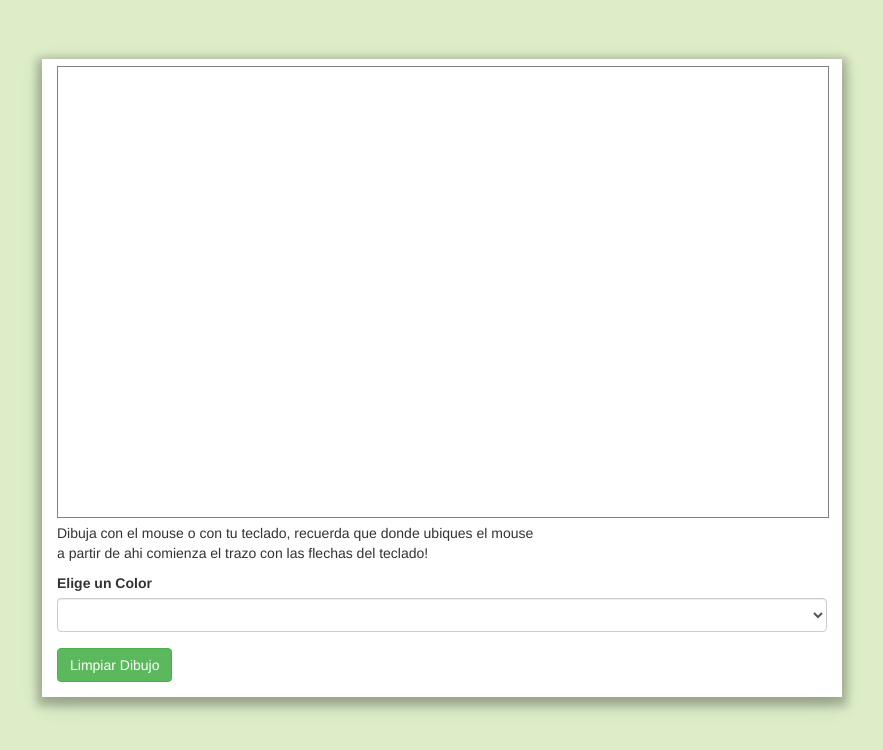
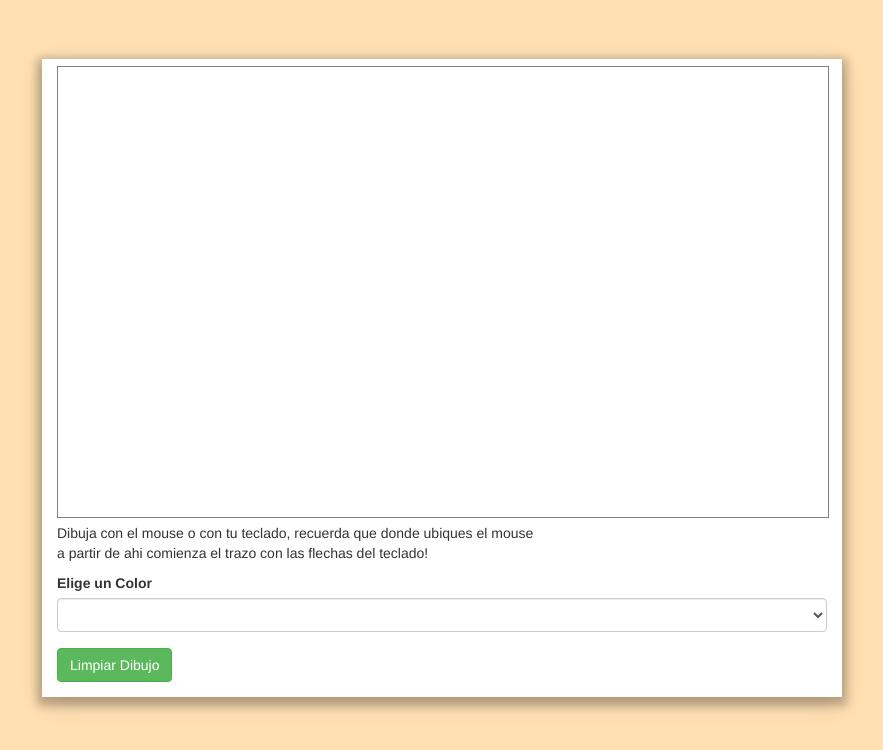
Before and after one commit to loreletins/CosasVarias, a plain HTML site: page dibujarConTeclas/flechas.html in a window 1280 px wide. Shown: the whole page, without its empty margins (208-1091 px from the left). Drawn offline with Linux system fonts and the light colour scheme.

Commit message:
cambio background

```diff
--- a/dibujarConTeclas/css/styles.css
+++ b/dibujarConTeclas/css/styles.css
@@ -1,5 +1,5 @@
 body{
-	background-color: #DCEDC8;
+	background-color: #FFE0B2;
 }
 .contenido{
 	width: 800px;
```
Also changed, not shown: dibujarConTeclas/flechas.html (+1 -1 lines).
